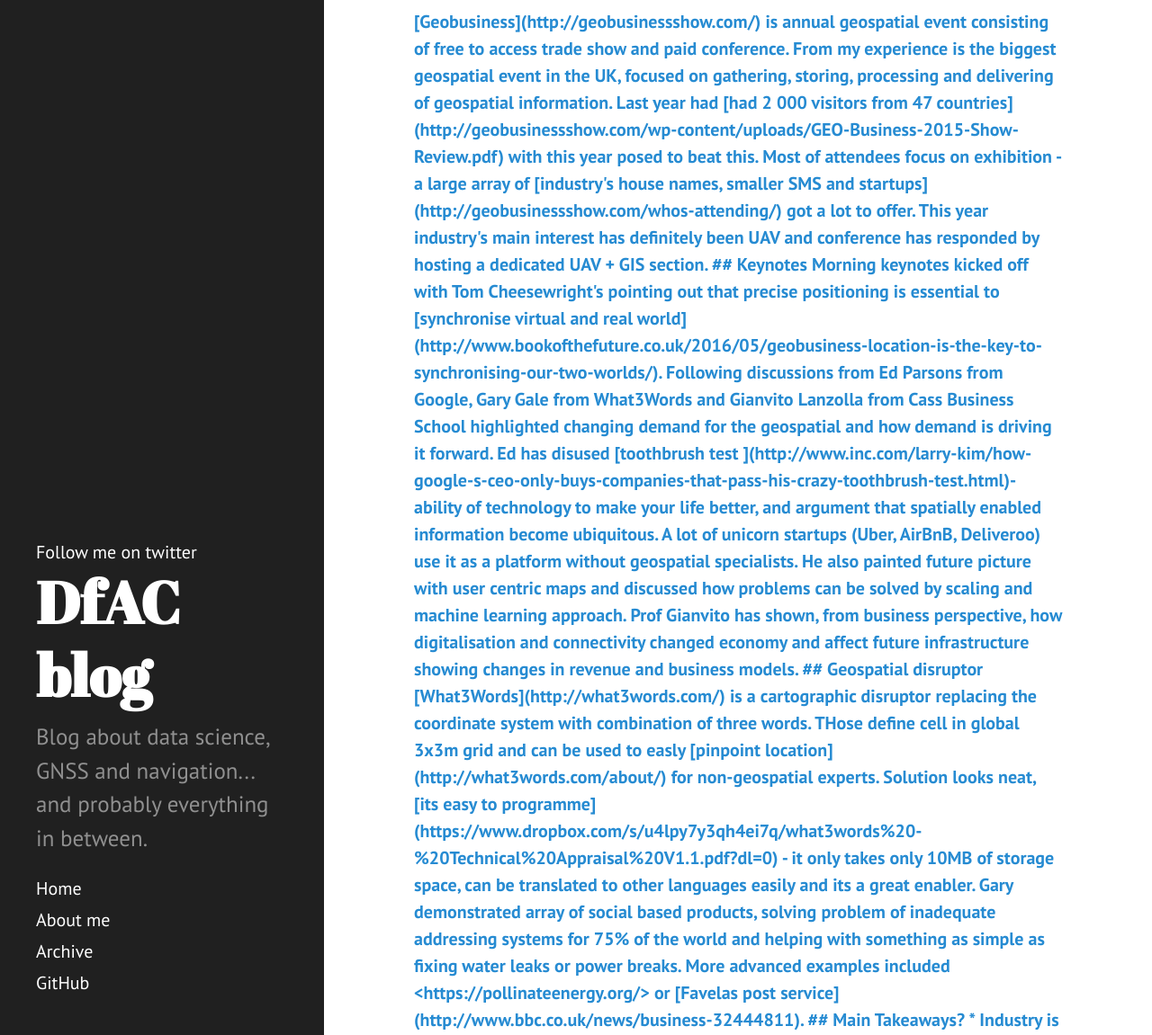
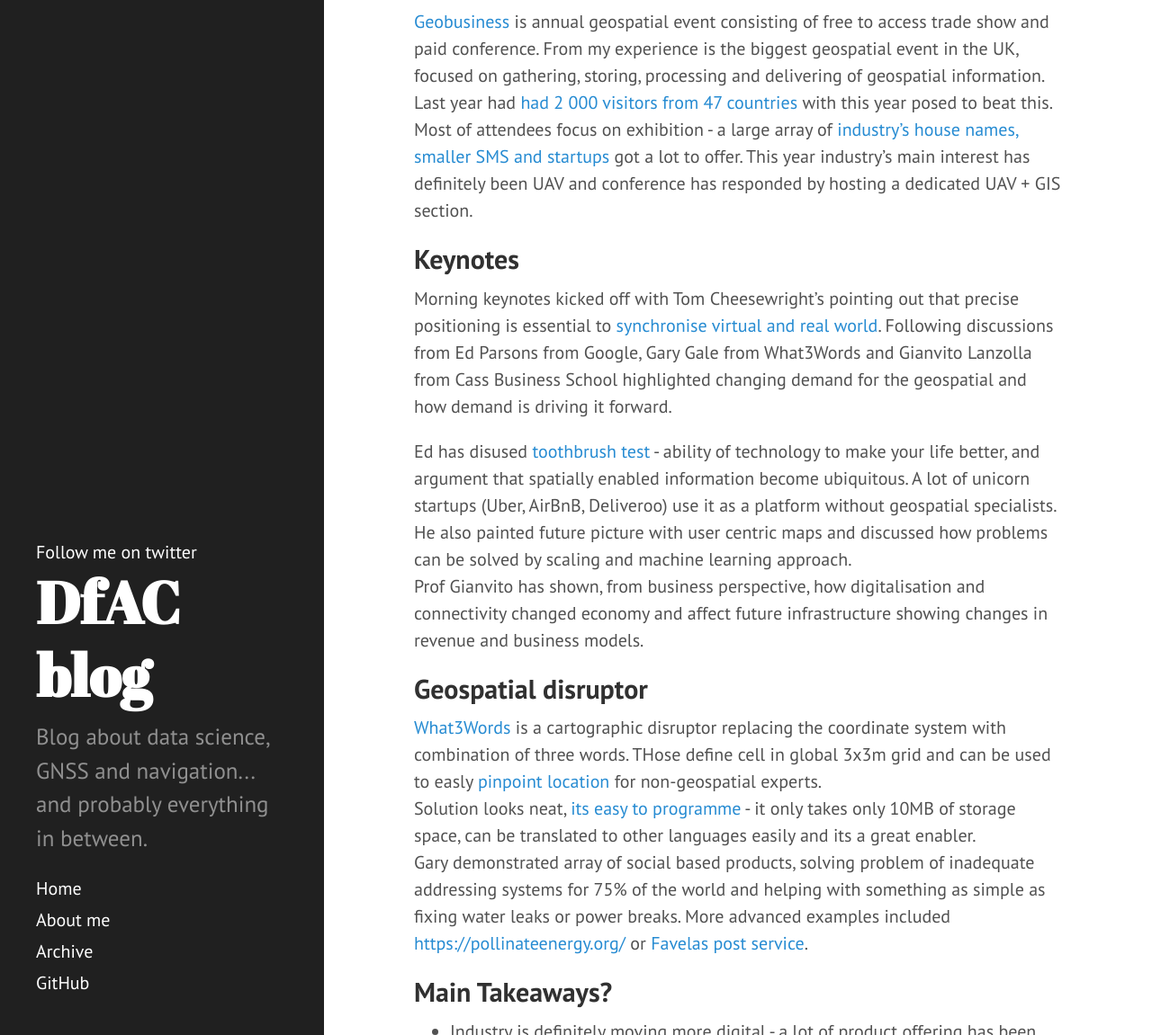
Before and after one commit to DfAC/DfAC.github.io, a Jekyll site: the page built from _posts/2016-05-24-GeoBusinessLondon2016.md, in a window 1280 px wide and 1400 px high, scrolled down 420 px, cut to the strip 249-1400 px from the top of the window. Shown: the whole strip at 90% size. Built offline with Jekyll 4.4.1, drawn with Linux system fonts in a browser that asks for light colours; comment, search, counter and statistics services are not loaded; some of the changed text lies outside the part shown.

Commit message:
Update 2016-05-24-GeoBusinessLondon2016.md

```diff
--- a/_posts/2016-05-24-GeoBusinessLondon2016.md
+++ b/_posts/2016-05-24-GeoBusinessLondon2016.md
@@ -6,7 +6,7 @@ category: blog
 comments: True
 ---
 
-<iframe src="//www.slideshare.net/slideshow/embed_code/key/rslWAughvGQpk5" width="595" height="485" frameborder="0" marginwidth="0" marginheight="0" scrolling="no" style="border:1px solid #CCC; border-width:1px; margin-bottom:5px; max-width: 100%;" allowfullscreen> </iframe> <div style="margin-bottom:5px"> <strong> <a href="//www.slideshare.net/LukaszKosmaBonenberg/superhero-gps" title="Superhero GPS" target="_blank">
+<iframe src="//www.slideshare.net/slideshow/embed_code/key/rslWAughvGQpk5" width="595" height="485" frameborder="0" marginwidth="0" marginheight="0" scrolling="no" style="border:1px solid #CCC; border-width:1px; margin-bottom:5px; max-width: 100%;" allowfullscreen> </iframe>
 
 [Geobusiness](http://geobusinessshow.com/) is annual geospatial event consisting of free to access trade show and paid conference. From my experience is the biggest geospatial event in the UK, focused on gathering, storing, processing and delivering of geospatial information. Last year had [had 2 000 visitors from 47 countries](http://geobusinessshow.com/wp-content/uploads/GEO-Business-2015-Show-Review.pdf) with this year posed to beat this.
 Most of attendees focus on exhibition - a large array of [industry's house names, smaller SMS and startups](http://geobusinessshow.com/whos-attending/) got a lot to offer. This year industry's main interest has definitely been UAV and conference has responded by hosting a dedicated UAV + GIS section.
```
